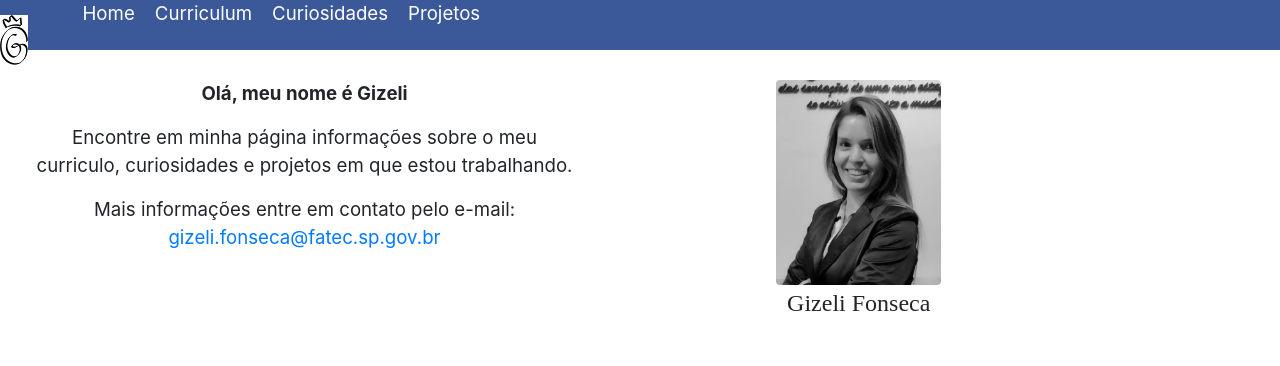
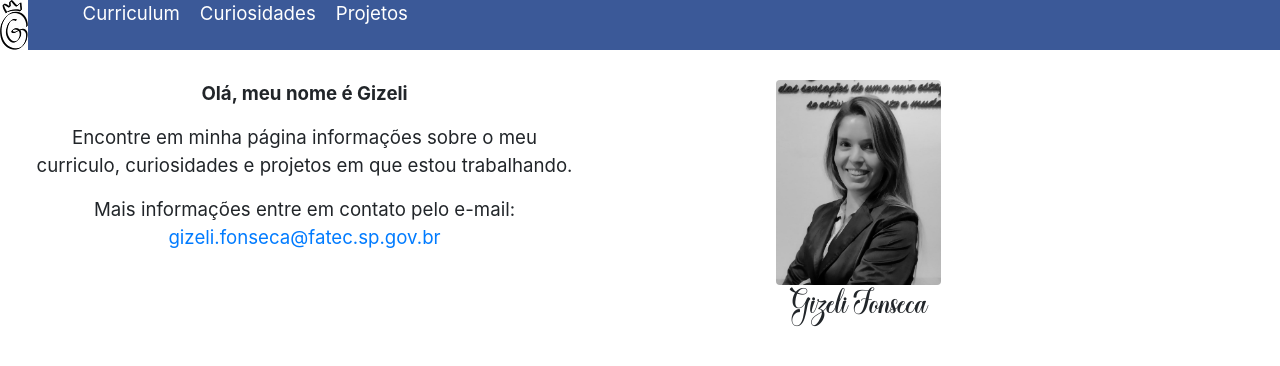
Before and after one commit to gizelifonseca/fatecdesigndigital, a Flask app: page / in a window 1280 px wide. Shown: the top 366 px of the page. Run offline with Flask 2, Linux system fonts and the light colour scheme; some libraries are stand-ins or nearby versions.

Commit message:
Correções no layout

```diff
--- a/src/static/css/estilos.css
+++ b/src/static/css/estilos.css
@@ -9,6 +9,11 @@ body{
     font-family: Arial, helvetica, sans-serif;
     font-size: 14px;
     margin: 0px;
+}
+
+img {
+    vertical-align: top;
+    border-style: none;
 }
 
 .menu{
@@ -78,7 +83,7 @@ main{
 
 .assinatura{
     font-family: baby-child;
-    font-size: 18pt;
+    font-size: 20pt;
 }
 
 .fundo_divs_projeto{
@@ -87,7 +92,7 @@ main{
 
 @font-face {
     font-family: baby-child;
-    src: "static/fontes/baby-child.ttf";
+    src: url("../fontes/baby-child.ttf");  ;
 }
 
 @media (max-width: 500px){
--- a/src/templates/curriculum.html
+++ b/src/templates/curriculum.html
@@ -17,10 +17,9 @@
 
 	<header>
 		<nav>
-			<img src="static/images/logo2.jpg" />
+			<a href="/"><img src="static/images/logo2.jpg" style="vertical-align: top"/></a>
 			<ul class="menu">
 
-				<li><a href="/">Home</a></li>
 				<li><a href="/curriculum">Curriculum</a></li>
 				<li><a href="/curiosidades">Curiosidades</a>
 				<li><a href="/projetos">Projetos</a></li>
--- a/src/templates/home.html
+++ b/src/templates/home.html
@@ -3,8 +3,9 @@
 <head>
 	<link rel="stylesheet" type="text/css" href="static/css/estilos.css">
 	<meta charset="UTF-8">
+
 	<link rel="stylesheet" href="https://stackpath.bootstrapcdn.com/bootstrap/4.1.3/css/bootstrap.min.css" integrity="sha384-MCw98/SFnGE8fJT3GXwEOngsV7Zt27NXFoaoApmYm81iuXoPkFOJwJ8ERdknLPMO" crossorigin="anonymous">
-	<script src="https://stackpath.bootstrapcdn.com/bootstrap/4.1.3/js/bootstrap.min.js" integrity="sha384-ChfqqxuZUCnJSK3+MXmPNIyE6ZbWh2IMqE241rYiqJxyMiZ6OW/JmZQ5stwEULTy" crossorigin="anonymous"></script>
+    <script src="https://stackpath.bootstrapcdn.com/bootstrap/4.1.3/js/bootstrap.min.js" integrity="sha384-ChfqqxuZUCnJSK3+MXmPNIyE6ZbWh2IMqE241rYiqJxyMiZ6OW/JmZQ5stwEULTy" crossorigin="anonymous"></script>
 
 	<title>Página Inicial</title>
 </head>
@@ -12,10 +13,9 @@
 <body>
 	<header>
 		<nav>
-			<img src="static/images/logo2.jpg" />
+			<a href="/"><img src="static/images/logo2.jpg" style="vertical-align: top"/></a>
 			<ul class="menu">
 
-				<li><a href="/">Home</a></li>
 				<li><a href="/curriculum">Curriculum</a></li>
 				<li><a href="/curiosidades">Curiosidades</a>
 				<li><a href="/projetos">Projetos</a></li>
```
Also changed, not shown: src/templates/curiosidades.html (+8 -7 lines), src/templates/projetos.html (+8 -7 lines).
